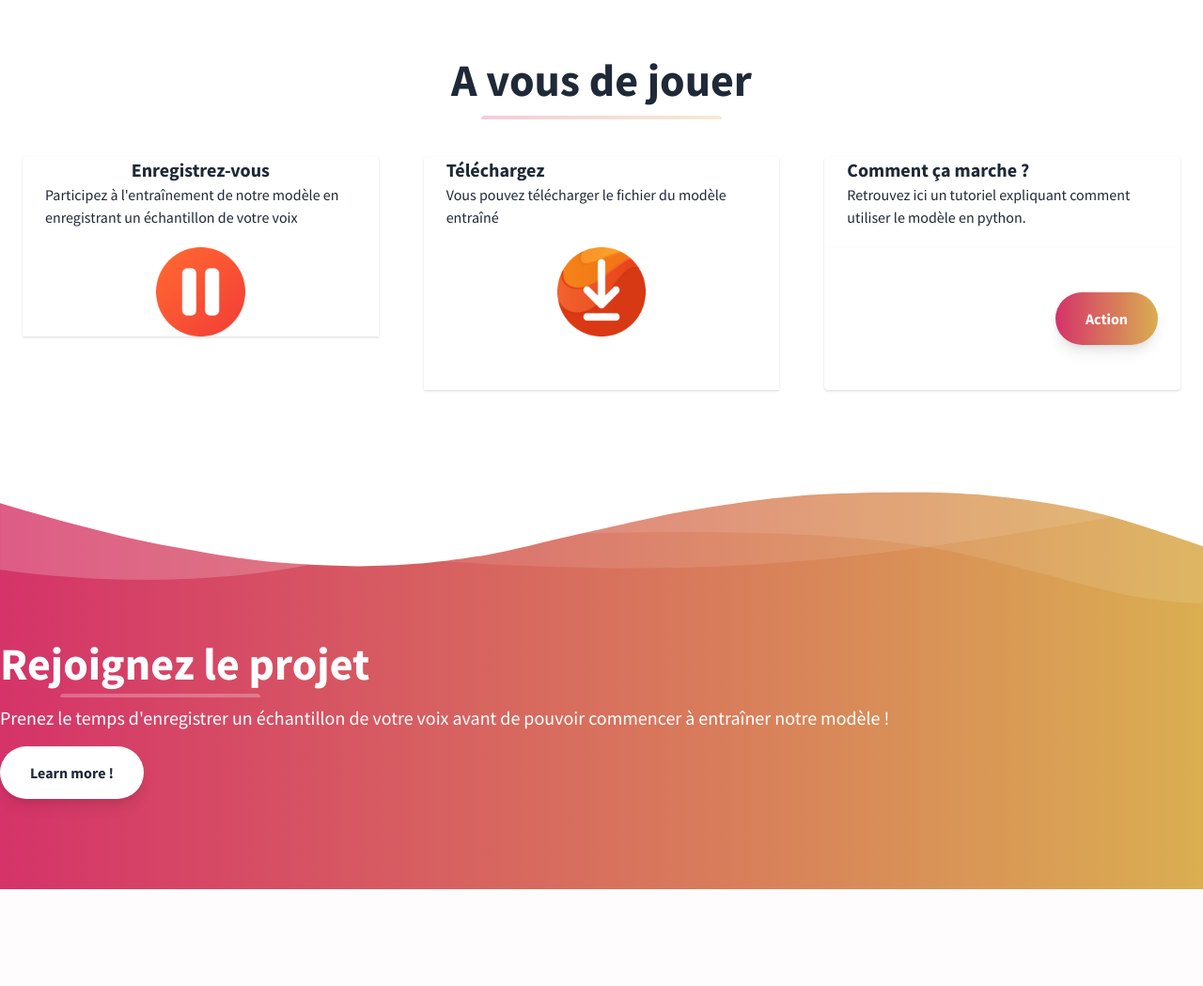
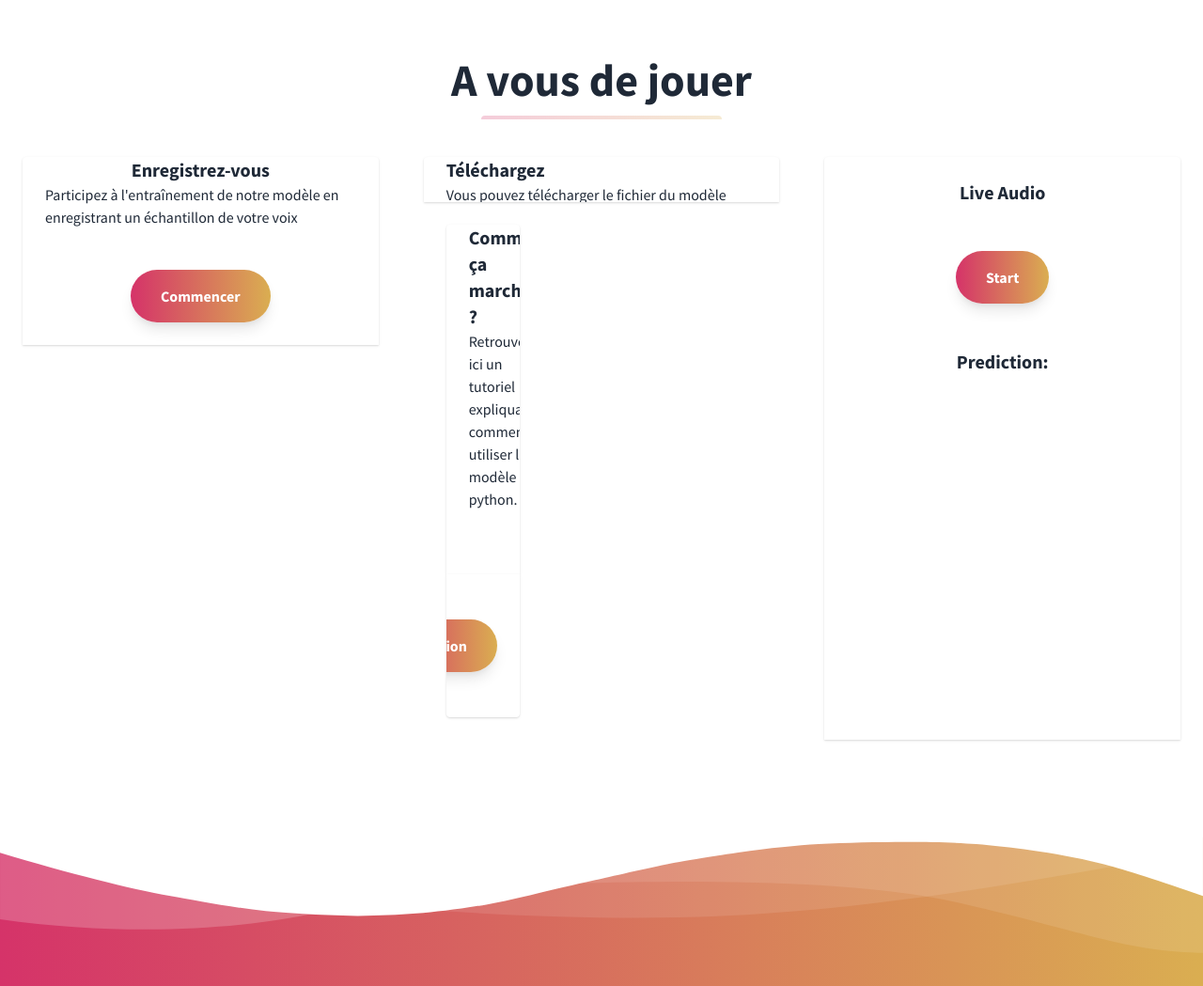
Before and after one commit to nardi-xhepi/kws-mobilenetv2, a Django app: page /kws/ in a window 1280 px wide. Shown: the part 769-1818 px from the top of the page at 94% size. Before the commit the page ends 1715 px from the top, so only its background shows below. Run offline with Django 4.2, Linux system fonts and the light colour scheme.

Commit message:
Ajout de l'option 'test en temps réel'

```diff
--- a/kws/templates/html/index.html
+++ b/kws/templates/html/index.html
@@ -116,21 +116,25 @@
                 Participez à l'entraînement de notre modèle en enregistrant un échantillon de votre voix
               </p>
             </a>
-            <img alt="register" id="start" class="block ml-auto mr-auto w-1/4 " style = "display: block" src="templates/media/pause.png">
-            <img alt="register" id="stop" class="block ml-auto mr-auto w-1/4 " style = "display: none" src="templates/media/pause.png">
-
+            <div class="flex flex-row items-center justify-center">
+              <button id="start" class="mx-auto lg:mx-0 hover:underline gradient text-white font-bold rounded-full my-6 py-4 px-8 shadow-lg focus:outline-none focus:shadow-outline transform transition hover:scale-105 duration-300 ease-in-out">
+                Commencer
+              </button>
+              <button id="stop" style="display: none;" class="mx-auto lg:mx-0 hover:underline gradient text-white font-bold rounded-full my-6 py-4 px-8 shadow-lg focus:outline-none focus:shadow-outline transform transition hover:scale-105 duration-300 ease-in-out">
+              </button>
+            </div>
           </div>
         </div>
         <div class="w-full md:w-1/3 p-6 flex flex-col flex-grow flex-shrink">
           <div class="flex-1 bg-white rounded-t rounded-b-none overflow-hidden shadow">
-            <a href="#" class="flex flex-wrap no-underline hover:no-underline">
+            <div class="flex flex-wrap no-underline hover:no-underline">
               <div class="w-full font-bold text-xl text-gray-800 px-6">
                 Téléchargez
               </div>
               <p class="text-gray-800 text-base px-6 mb-5">
                 Vous pouvez télécharger le fichier du modèle entraîné
               </p>
-              <img alt="register" class="block ml-auto mr-auto w-1/4 " src="templates/media/telechargement.png">
+              <img alt="register" id="download" style="display: none;" class="block ml-auto mr-auto w-1/4 " src="templates/media/telechargement.png">
             </a>
           </div>
         </div>
@@ -154,6 +158,26 @@
           </div>
         </div>
       </div>
+
+      <div class="w-full md:w-1/3 p-6 flex flex-col flex-grow flex-shrink mx-auto">
+        <div class="flex-1 bg-white rounded-t rounded-b-none overflow-hidden shadow">
+          <div class="w-full font-bold text-xl text-gray-800 px-6 py-6 text-center">
+            Live Audio
+          </div>
+          <div class="flex flex-row items-center justify-center">
+            <button id="startButton" class="mx-auto lg:mx-0 hover:underline gradient text-white font-bold rounded-full my-6 py-4 px-8 shadow-lg focus:outline-none focus:shadow-outline transform transition hover:scale-105 duration-300 ease-in-out">
+              Start
+            </button>
+            <button id="stopButton" style="display: none;" class="mx-auto lg:mx-0 hover:underline gradient text-white font-bold rounded-full my-6 py-4 px-8 shadow-lg focus:outline-none focus:shadow-outline transform transition hover:scale-105 duration-300 ease-in-out">
+              Stop
+            </button>
+          </div>
+          <div id="prediction" class="w-full font-bold text-xl text-gray-800 px-6 py-6 text-center">
+            Prediction: <span id="result"></span>
+          </div>
+        </div>
+      </div>
+
     </section>
     <svg class="wave-top" viewBox="0 0 1439 147" version="1.1" xmlns="http://www.w3.org/2000/svg" xmlns:xlink="http://www.w3.org/1999/xlink">
       <g stroke="none" stroke-width="1" fill="none" fill-rule="evenodd">
@@ -200,5 +224,6 @@
       /*https://gist.github.com/slavapas/593e8e50cf4cc16ac972afcbad4f70c8*/
     </script>
     <script src="templates/javascript/audio.js"></script>
+    <script src="templates/javascript/live_audio.js"></script>
   </body>
 </html>
```
